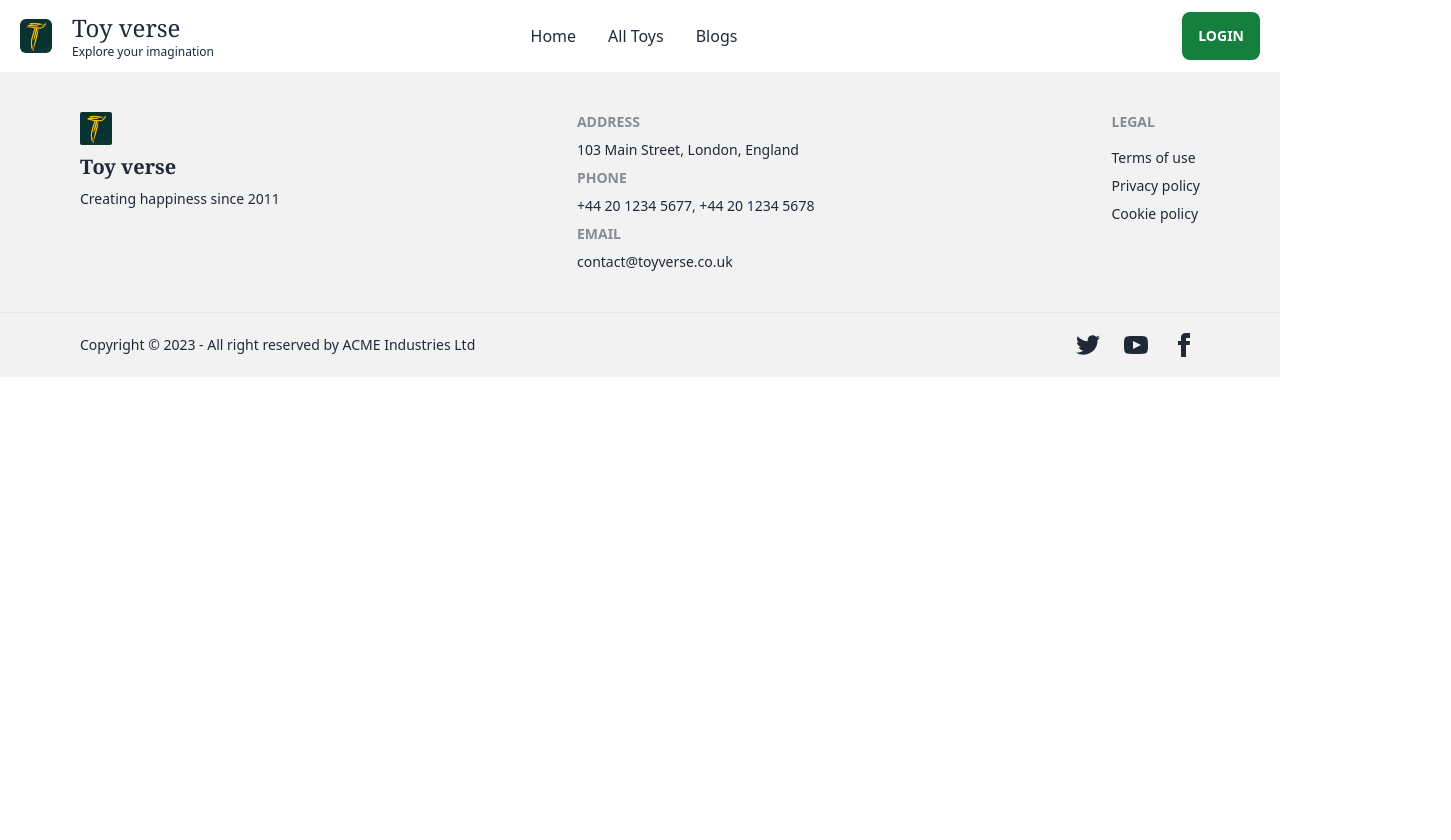
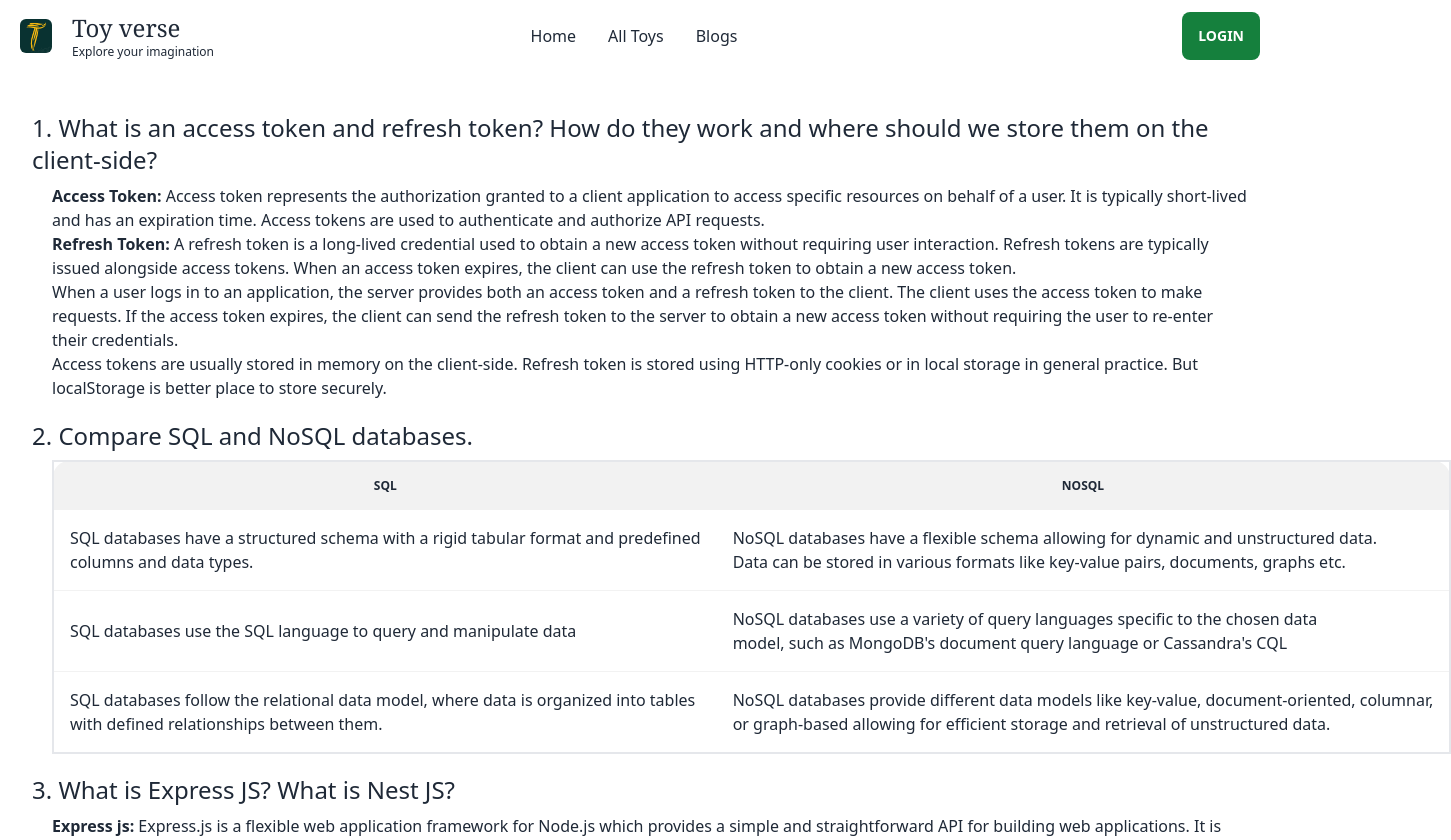
Before and after one commit to Bakhtiar2000/toyverse-client, a React (Vite) app: page /blog in a window 1280 px wide. Shown: the top 840 px of the page, 1451 px wide, since content can reach past the window. Before the commit the page ends 800 px from the top, so only its background shows below. Built offline with nearby package versions, Linux system fonts and the light colour scheme; no server answers.

Commit message:
Added blog page

```diff
--- a/src/Pages/AddAToy/AddAToy.jsx
+++ b/src/Pages/AddAToy/AddAToy.jsx
@@ -0,0 +1,12 @@
+import React from 'react';
+
+const AddAToy = () => {
+    return (
+        <div>
+            <h2 className='text-center font-semibold text-5xl my-8'>Add a Toy</h2>
+
+        </div>
+    );
+};
+
+export default AddAToy;
--- a/src/Pages/Blog/Blog.jsx
+++ b/src/Pages/Blog/Blog.jsx
@@ -0,0 +1,60 @@
+import React from 'react';
+
+const Blog = () => {
+    return (
+        <div className='px-8 my-10'>
+            <h2 className='text-2xl mb-2'>1. What is an access token and refresh token? How do they work and where should we store them on the client-side?</h2>
+            <p className='mb-5 ps-5'>
+                <span className='font-semibold'>Access Token:</span> Access token represents the authorization granted to a client application to access specific resources on behalf of a user. It is typically short-lived and has an expiration time. Access tokens are used to authenticate and authorize API requests. <br />
+
+                <span className='font-semibold'>Refresh Token:</span> A refresh token is a long-lived credential used to obtain a new access token without requiring user interaction. Refresh tokens are typically issued alongside access tokens. When an access token expires, the client can use the refresh token to obtain a new access token. <br />
+
+                When a user logs in to an application, the server provides both an access token and a refresh token to the client. The client uses the access token to make requests. If the access token expires, the client can send the refresh token to the server to obtain a new access token without requiring the user to re-enter their credentials. <br />
+
+                Access tokens are usually stored in memory on the client-side. Refresh token is stored using HTTP-only cookies or in local storage in general practice. But localStorage is better place to store securely.
+            </p>
+
+            <h2 className='text-2xl mb-2'>2. Compare SQL and NoSQL databases.</h2>
+            <div className="ps-5 mb-5">
+                <table className=" table border-2">
+                    {/* head */}
+                    <thead>
+                        <tr className='text-center'>
+                            <th>SQl</th>
+                            <th>NoSQL</th>
+                        </tr>
+                    </thead>
+                    <tbody>
+                        {/* row 1 */}
+                        <tr>
+                            <td>SQL databases have a structured schema with a rigid tabular format and predefined <br /> columns and data types.</td>
+                            <td> NoSQL databases have a flexible schema allowing for dynamic and unstructured data. <br /> Data can be stored in various formats like key-value pairs, documents, graphs etc.</td>
+                        </tr>
+                        {/* row 2 */}
+                        <tr>
+                            <td>SQL databases use the SQL language to query and manipulate data</td>
+                            <td>NoSQL databases use a variety of query languages specific to the chosen data <br /> model, such as MongoDB's document query language or Cassandra's CQL</td>
+                        </tr>
+                        {/* row 3 */}
+                        <tr>
+                            <td> SQL databases follow the relational data model, where data is organized into tables <br /> with defined relationships between them.</td>
+                            <td>NoSQL databases provide different data models like key-value, document-oriented, columnar, <br /> or graph-based allowing for efficient storage and retrieval of unstructured data.</td>
+                        </tr>
+                    </tbody>
+                </table>
+            </div>
+
+            <h2 className='text-2xl mb-2'>3. What is Express JS? What is Nest JS?</h2>
+            <p className="ps-5 mb-5">
+                <span className='font-semibold'>Express js:</span> Express.js is a flexible web application framework for Node.js which provides a simple and straightforward API for building web applications. It is known for its minimalist approach, allowing developers to have fine-grained control over the application's structure and behavior. It provides features like routing, middleware support and template engine integration. <br />
+
+                <span className='font-semibold'>Node js:</span> Nest.js is a scalable and opinionated framework for building efficient and maintainable server-side applications in Node.js. It is built on top of Express.js. It offers built-in support for features like routing, dependency injection, middleware, and decorators for building APIs and microservices.
+            </p>
+
+            <h2 className='text-2xl mb-2'>4. What is MongoDB aggregate and how does it work?</h2>
+            <p className="ps-5 mb-5"><span className='font-semibold'>MongoDB aggregate:</span> This method allows you to perform complex data aggregation operations on collections. It provides a way to process and transform data within the database and retrieve aggregated results. The aggregate method takes an array of stages as its argument. Each stage represents a specific operation. The stages are executed in sequence, with the output of each stage becoming the input for the next stage.</p>
+        </div>
+    );
+};
+
+export default Blog;
--- a/src/Pages/Login/Login.jsx
+++ b/src/Pages/Login/Login.jsx
@@ -13,40 +13,44 @@ const Login = () => {
 
     const [success, setSuccess] = useState('')
     const [error, setError] = useState('')
-    const [show, setShow]= useState(false)
+    const [show, setShow] = useState(false)
 
-    const handlePasswordToggle= ()=>{
+    const handlePasswordToggle = () => {
         setShow(!show)
     }
-    setError('')
-    setSuccess('')
     const handleLogin = event => {
         event.preventDefault()
         const form = event.target
         const email = form.email.value;
         const password = form.password.value;
         console.log(email, password)
+        setError('')
+        setSuccess('')
 
         signIn(email, password)
             .then(res => {
-                const user = res.user
-                console.log(user)
+                const loggedUser = res.user
+                console.log(loggedUser)
                 setSuccess('Login successful')
                 navigate(from, { replace: true })
+                form.reset()
             })
-            .catch(err =>{
+            .catch(err => {
                 console.log(err.message)
-                if(err.message== 'Firebase: Error (auth/wrong-password).'){
+                if (err.message == 'Firebase: Error (auth/wrong-password).') {
                     setError('Password did not match')
                 }
             })
+    }
 
-        googleSignIn(email, password)
+    const handleLogInWithGoogle= ()=> {
+        googleSignIn()
             .then(res => {
-                const user = res.user
-                console.log(user)
+                const loggedUser = res.user
+                console.log(loggedUser)
                 setSuccess('Login successful')
                 navigate(from, { replace: true })
+                form.reset()
             })
             .catch(err => console.log(err))
     }
@@ -71,8 +75,8 @@ const Login = () => {
                                 <label className="label">
                                     <span className="label-text">Password</span>
                                 </label>
-                                <input type={show? 'text': 'password'} name="password" placeholder="password" className="input input-bordered relative" />
-                                <FaEye onClick={handlePasswordToggle} className='absolute top-52 right-12 text-slate-500 hover:text-slate-700'/>
+                                <input type={show ? 'text' : 'password'} name="password" placeholder="password" className="input input-bordered relative" />
+                                <FaEye onClick={handlePasswordToggle} className='absolute top-52 right-12 text-slate-500 hover:text-slate-700' />
                                 <label className="label">
                                     <div className='flex items-center justify-start gap-2'>
                                         <input type="checkbox" className="w-3 h-3" />
@@ -88,7 +92,9 @@ const Login = () => {
                         {error !== '' && <p className='text-red-500 text-xs mt-3 text-center'>{error}</p>}
 
                         <div className="divider">OR</div>
-                        <button className="btn btn-outline btn-primary"><span className='mr-2 text-xl'><FcGoogle /> </span> Continue with google</button>
+                        <button onClick={handleLogInWithGoogle} className="btn btn-outline btn-primary">
+                            <span className='mr-2 text-xl'><FcGoogle /> </span> Continue with google
+                        </button>
                         {success !== '' && <p className='text-green-500 text-xs mt-3 text-center'>{success}</p>}
                         <p className='text-center mt-3'>Don't have an account? <Link to='/register'><span className='text-primary'>Register</span></Link></p>
                     </div>
--- a/src/Pages/Shared/Header/Header.jsx
+++ b/src/Pages/Shared/Header/Header.jsx
@@ -19,15 +19,15 @@ const Header = () => {
                     </label>
                     <ul tabIndex={0} className="menu menu-compact dropdown-content mt-3 p-2 shadow bg-base-100 rounded-box w-52">
                         <li><Link to='/'>Home</Link></li>
-                        <li><Link>All Toys</Link></li>
+                        <li><Link to='/allToys'>All Toys</Link></li>
                         {
                             user &&
                             <div>
-                                <li><Link>Add a Toy</Link></li>
-                                <li><Link to='/blogs'>My Toys</Link></li>
+                                <li to='/addAToy'><Link>Add a Toy</Link></li>
+                                <li><Link to='/myToys'>My Toys</Link></li>
                             </div>
                         }
-                        <li><Link to='/blogs'>Blogs</Link></li>
+                        <li><Link to='/blog'>Blogs</Link></li>
                     </ul>
                 </div>
                 <Link to='/'><img className='w-8 rounded-md ml-3' src={logo} alt="" /></Link>
@@ -39,15 +39,15 @@ const Header = () => {
             <div className="navbar-center hidden lg:flex">
                 <ul className="menu menu-horizontal px-1">
                 <li><Link to='/'>Home</Link></li>
-                    <li><Link>All Toys</Link></li>
+                        <li><Link to='/allToys'>All Toys</Link></li>
                         {
                             user &&
                             <div className='flex'>
-                            <li><Link>Add a Toy</Link></li>
-                            <li><Link to='/blogs'>My Toys</Link></li>
+                                <li to='/addAToy'><Link>Add a Toy</Link></li>
+                                <li><Link to='/myToys'>My Toys</Link></li>
                             </div>
                         }
-                    <li><Link to='/blogs'>Blogs</Link></li>
+                        <li><Link to='/blog'>Blogs</Link></li>
                 </ul>
             </div>
             <div className="navbar-end">
```
Also changed, not shown: src/Routes/Routes.jsx (+19 -3 lines). Lines whose indentation alone changed are shown as unchanged.
